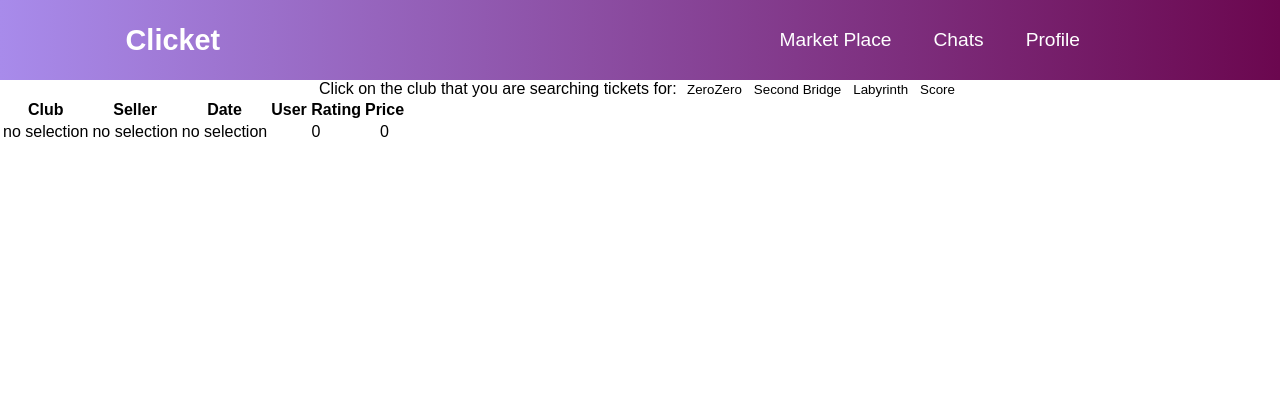
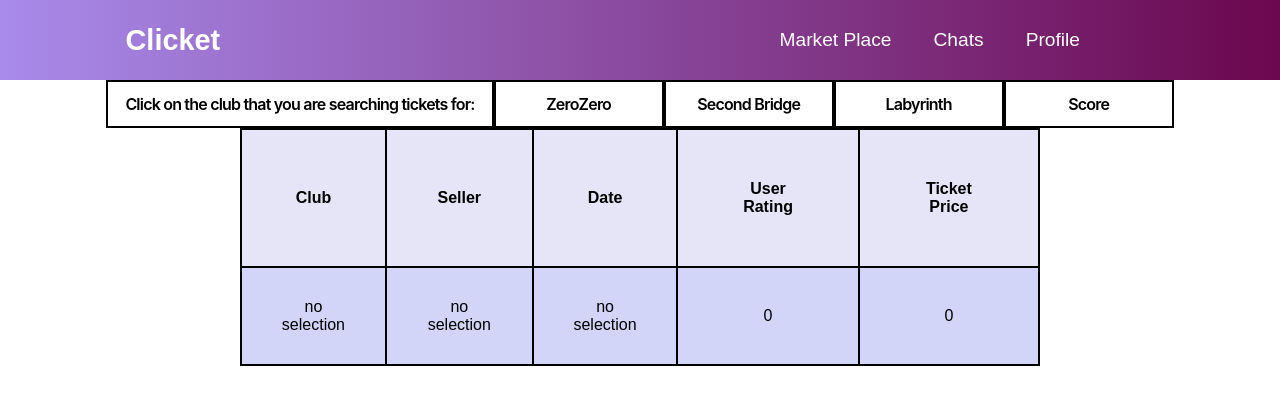
Before and after one commit to eleacassagne/clicket, a React (Create React App) app: page /MarketPlace in a window 1280 px wide. Shown: the top 404 px of the page. Built offline with nearby package versions, Linux system fonts and the light colour scheme.

Commit message:
stylising marketpage

```diff
--- a/src/Labyrinth.js
+++ b/src/Labyrinth.js
@@ -5,7 +5,7 @@ let labyrinth = [
       seller: { _id: "5b21ca3eeb7f6fbccd471818", name: "Elea" },
       UserRating: 4.8,
       Day: "05/03/2022",
-      Price: "06"
+      Price: "6.00"
 
     },
     {
@@ -14,7 +14,7 @@ let labyrinth = [
       seller: { _id: "5b21ca3eeb7f6fbccd471818", name:"Dylan" },
       UserRating: 5,
       Day: "06/03/2022",
-      Price: "08"
+      Price: "8.00"
 
     },
     {
@@ -23,7 +23,7 @@ let labyrinth = [
       seller: { _id: "5b21ca3eeb7f6fbccd471818", name:"Fabio" },
       UserRating: 4,
       Day: "20/03/2022",
-      Price: "05"
+      Price: "5.00"
 
     },
     {
@@ -32,7 +32,7 @@ let labyrinth = [
       seller: { _id: "5b21ca3eeb7f6fbccd471818", name:"Nico" },
       UserRating: 4,
       Day: "22/03/2022",
-      Price: "05"
+      Price: "5.00"
 
     },
   ];
--- a/src/Profile.jsx
+++ b/src/Profile.jsx
@@ -8,6 +8,7 @@ import About from './components/About'
 import Project from './components/Project'
 import Portfolio from './components/Portfolio'
 import Contact from './components/Contact'
+
 
 
 export const Profile = (props) => {
--- a/src/Score.js
+++ b/src/Score.js
@@ -5,7 +5,7 @@ const score = [
       seller: { _id: "5b21ca3eeb7f6fbccd471818", name: "Adam" },
       UserRating: 4.3,
       Day: "05/03/2022",
-      Price: "07"
+      Price: "7.00"
     },
     {
       _id: "5b21ca3eeb7f6fbccd471815",
@@ -13,7 +13,7 @@ const score = [
       seller: { _id: "5b21ca3eeb7f6fbccd471818", name:"Awsat" },
       UserRating: 5,
       Day: "06/03/2022",
-      Price: "20"
+      Price: "20.00"
 
     },
     {
@@ -22,7 +22,7 @@ const score = [
       seller: { _id: "5b21ca3eeb7f6fbccd471818", name:"Nico" },
       UserRating: 4,
       Day: "20/03/2022",
-      Price: "15"
+      Price: "15.00"
     },
     {
       _id: "5b21ca3eeb7f6fbccd471815",
@@ -30,7 +30,7 @@ const score = [
       seller: { _id: "5b21ca3eeb7f6fbccd471818", name:"Nico" },
       UserRating: 4,
       Day: "22/03/2022",
-      Price: "12"
+      Price: "12.00"
     },
   ];
 
--- a/src/SecondBridge.js
+++ b/src/SecondBridge.js
@@ -5,7 +5,7 @@ let secondbridge = [
       seller: { _id: "5b21ca3eeb7f6fbccd471818", name: "Adam" },
       UserRating: 4.3,
       Day: "05/03/2022",
-      Price: "03"
+      Price: "3.00"
 
     },
     {
@@ -14,7 +14,7 @@ let secondbridge = [
       seller: { _id: "5b21ca3eeb7f6fbccd471818", name:"Louis" },
       UserRating: 5,
       Day: "06/03/2022",
-      Price: "05"
+      Price: "5.00"
     },
     {
       _id: "5b21ca3eeb7f6fbccd471815",
@@ -22,7 +22,7 @@ let secondbridge = [
       seller: { _id: "5b21ca3eeb7f6fbccd471818", name:"Joe" },
       UserRating: 4,
       Day: "20/03/2022",
-      Price: "09"
+      Price: "9.00"
 
     },
     {
@@ -31,7 +31,7 @@ let secondbridge = [
       seller: { _id: "5b21ca3eeb7f6fbccd471818", name:"Joe" },
       UserRating: 4,
       Day: "22/03/2022",
-      Price: "04"
+      Price: "4.00"
 
     },
   ];
--- a/src/Zero.js
+++ b/src/Zero.js
@@ -5,7 +5,7 @@ let zero = [
       seller: { _id: "5b21ca3eeb7f6fbccd471818", name: "Adam" },
       UserRating: 4.3,
       Day: "05/03/2022",
-      Price: "10",
+      Price: "10.00",
     },
     {
       _id: "5b21ca3eeb7f6fbccd471815",
@@ -13,7 +13,7 @@ let zero = [
       seller: { _id: "5b21ca3eeb7f6fbccd471818", name:"Awsat" },
       UserRating: 5,
       Day: "06/03/2022",
-      Price: "12"
+      Price: "12.00"
 
     },
     {
@@ -22,7 +22,7 @@ let zero = [
       seller: { _id: "5b21ca3eeb7f6fbccd471818", name:"Nico" },
       UserRating: 4,
       Day: "20/03/2022",
-      Price: "13"
+      Price: "13.00"
 
     },
     {
@@ -31,7 +31,7 @@ let zero = [
       seller: { _id: "5b21ca3eeb7f6fbccd471818", name:"Nico" },
       UserRating: 4,
       Day: "22/03/2022",
-      Price: "07"
+      Price: "7.00"
 
     },
   ];
--- /dev/null
+++ b/src/components/Clubs.css
@@ -0,0 +1,92 @@
+/* CSS */
+.club-button {
+  align-items: center;
+  background-color: #fff;
+  border: 2px solid #000;
+  box-sizing: border-box;
+  color: #000;
+  cursor: pointer;
+  display: inline-flex;
+  fill: #000;
+  font-family: Inter,sans-serif;
+  font-size: 16px;
+  font-weight: 600;
+  height: 48px;
+  justify-content: center;
+  letter-spacing: -.8px;
+  line-height: 24px;
+  min-width: 140px;
+  outline: 0;
+  padding: 0 17px;
+  text-align: center;
+  text-decoration: none;
+  transition: all .3s;
+  user-select: none;
+  -webkit-user-select: none;
+  touch-action: manipulation;
+}
+
+.club-button:focus {
+  color: #171e29;
+}
+
+.club-button:hover {
+  border-color: #6d76f7;
+  color: #6d76f7;
+  fill: #6d76f7;
+}
+
+.club-button:active {
+  border-color: #6d76f7;
+  color: #6d76f7;
+  fill: #6d76f7;
+}
+
+@media (min-width: 768px) {
+    .club-button {
+    min-width: 170px;
+  }
+}
+
+.table {
+    width: 800px;
+    border-collapse: collapse;
+    overflow: hidden;
+    border: 2px solid #000;
+    margin-left: auto;
+    margin-right: auto;
+  }
+
+  .table-column{
+    padding: 50px;
+    border: 2px solid #000;
+    background-color: rgba(128, 122, 212, 0.2);
+    color: black;
+    text-align: center;
+
+  }
+
+  .table-content {
+    border: 2px solid #000;
+    padding: 30px;
+    background-color: rgba(32, 44, 218, 0.2);
+    color: black;
+    position: relative;
+  }
+
+
+  .table-column:hover {
+    background-color: #6d76f7;
+  }
+
+  .table-content-seller{
+    border: 2px solid #000;
+    padding: 30px;
+    background-color: rgba(32, 44, 218, 0.2);
+    color: black;
+    position: relative;
+  }
+
+  .table-content-seller:hover{
+      background-color: white;
+  }
--- a/src/components/clubs.jsx
+++ b/src/components/clubs.jsx
@@ -3,7 +3,7 @@ import { getZero, deleteTicketZero  } from "../Zero";
 import { getSecondBridge, deleteTicketSecondBridge} from "../SecondBridge";
 import { getLabyrinth, deleteTicketLabyrinth } from "../Labyrinth";
 import { getScore, deleteTicketScore} from "../Score";
-
+import "./Clubs.css"
 
 class Clubs extends Component {
   state = {
@@ -47,46 +47,41 @@ class Clubs extends Component {
     return (
 
       <div>
-        <span>Click on the club that you are searching tickets for:      </span>
-        <button
-          onClick={() => this.handleChange(1)}
-        >
+        <div className="club-options">
+          <span className="club-button">Click on the club that you are searching tickets for: </span>
+          <button className = "club-button" onClick={() => this.handleChange(1)}>
             ZeroZero
           </button>
-        <button
-          onClick={() => this.handleChange(2)}
-        >
+          <button className = "club-button" onClick={() => this.handleChange(2)}>
             Second Bridge
           </button>
-        <button
-          onClick={() => this.handleChange(3)}
-        >
+          <button className = "club-button" onClick={() => this.handleChange(3)}>
             Labyrinth
           </button>
-        <button
-          onClick={() => this.handleChange(4)}
-        >
+          <button className = "club-button" onClick={() => this.handleChange(4)}>
             Score
           </button>
+        </div>
 
       <table className="table">
-      <thead>
-        <tr>
-          <th>Club</th>
-          <th>Seller</th>
-          <th>Date</th>
-          <th>User Rating</th>
-          <th>Price</th>
+        <thead className="table-head">
+          <tr className="table-columns">
+            <th className="table-column">Club</th>
+            <th className="table-column">Seller</th>
+            <th className="table-column">Date</th>
+            <th className="table-column">User Rating</th>
+            <th className="table-column">Ticket Price</th>
           </tr>
         </thead>
-      <tbody>
+
+        <tbody className="all-table-content">
           {this.state.clubs[this.state.choice].map((ticket) => (
             <tr onClick= {() => this.BuyTicket(ticket)}>
-            <td>{ticket.club}</td>
-            <td>{ticket.seller.name}</td>
-            <td>{ticket.Day}</td>
-            <td>{ticket.UserRating}</td>
-            <td>{ticket.Price}</td>
+              <td className="table-content">{ticket.club}</td>
+              <td className="table-content-seller">{ticket.seller.name}</td>
+              <td className="table-content">{ticket.Day}</td>
+              <td className="table-content">{ticket.UserRating}</td>
+              <td className="table-content">{ticket.Price}</td>
             </tr>
           ))}
         </tbody>
```
Lines whose indentation alone changed are shown as unchanged.
